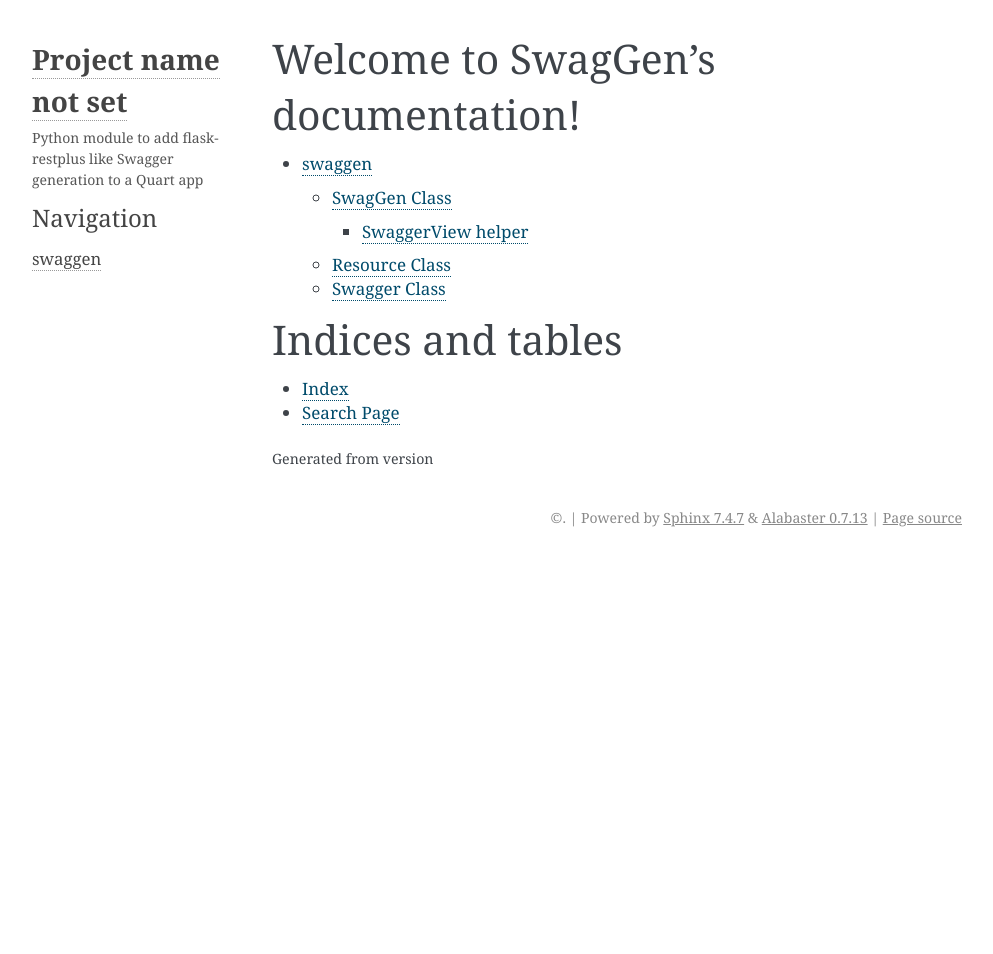
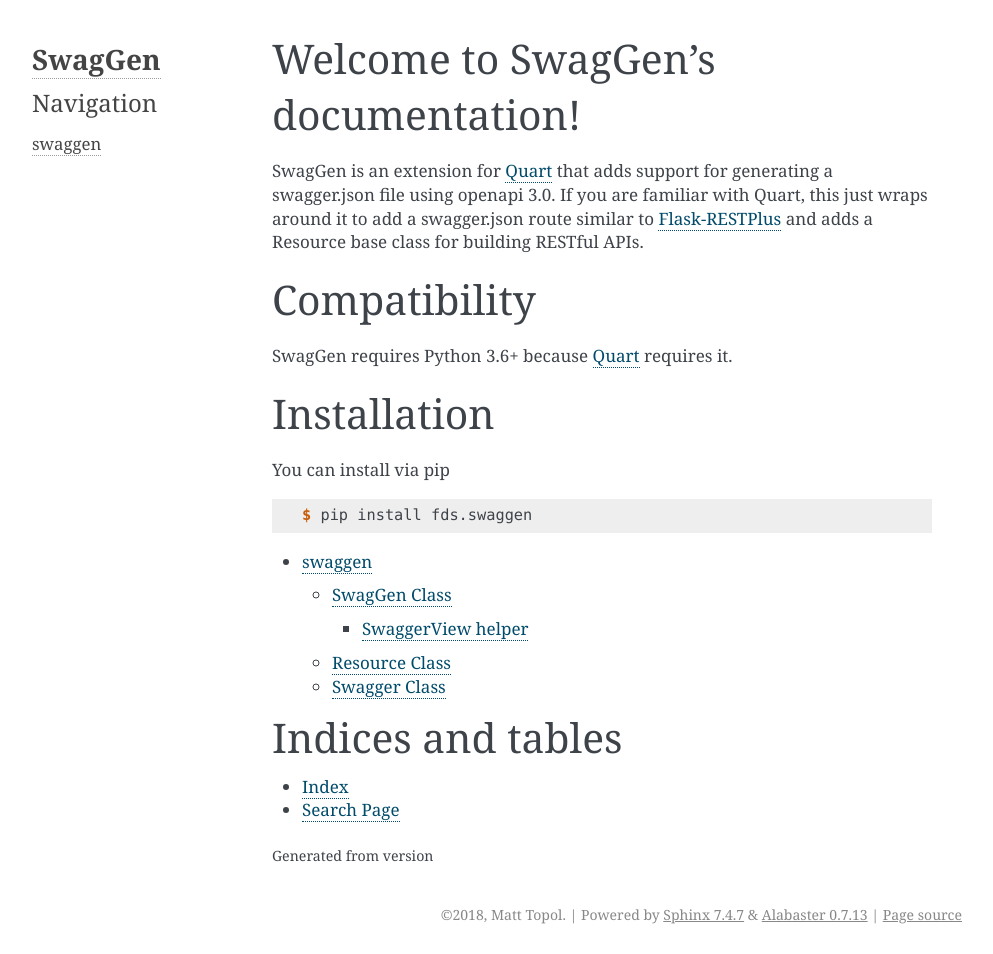
Before and after one commit to factset/quart-openapi, a Sphinx documentation site: the page built from docs/index.rst, in a window 1280 px wide. Shown: the whole page, without its empty margins (148-1141 px from the left). Built offline with Sphinx 7.4.7, drawn with Linux system fonts in a browser that asks for light colours; the version number could not be read and is left out; before the commit the page ends 900 px from its top, so only the background shows below that.

Commit message:
Updating docs and setup, plus README

```diff
--- a/README.rst
+++ b/README.rst
@@ -2,14 +2,19 @@
 SwagGen
 =======
 
-SwagGen is an extension for `Quart`_ that adds support for generating a swagger.json file using openapi 3.0.
-If you are familiar with Quart, this just wraps around it to add a swagger.json route similar to `Flask-RESTPlus`_
+.. inclusion-marker-do-not-remove
+
+SwagGen is an extension for Quart_ that adds support for generating a swagger.json file using openapi 3.0.
+If you are familiar with Quart, this just wraps around it to add a swagger.json route similar to Flask-RESTPlus_
 and adds a Resource base class for building RESTful APIs.
+
+.. _Quart: https://pgjones.gitlab.io/quart/
+.. _Flask-RESTPlus: https://flask-restplus.readthedocs.io/en/stable/
 
 Compatibility
 =============
 
-SwagGen requires Python 3.4+
+SwagGen requires Python 3.6+ because Quart_ requires it.
 
 Installation
 ============
--- a/docs/conf.py
+++ b/docs/conf.py
@@ -21,19 +21,21 @@
 
 import os
 import sys
-sys.path.insert(0, os.path.abspath('..'))
+sys.path.insert(0, os.path.abspath('../fds'))
 
 from jsonschema import RefResolver
 RefResolver.__module__ = 'jsonschema'
 
-#project = 'SwagGen'
-#copyright = '2018, mtopol'
+from swaggen import __short_version__, __release__, __description__
+
+project = 'SwagGen'
+copyright = '2018, Matt Topol'
 author = 'Matt Topol <mtopol@factset.com>'
 
 # The short X.Y version
-#version = '1.3'
+version = __short_version__
 # The full version, including alpha/beta/rc tags
-#release = '1.3.0'
+release = __release__
 
 add_module_names = False
 # -- General configuration ---------------------------------------------------
@@ -107,7 +109,7 @@
 # documentation.
 #
 html_theme_options = {
-    'description': 'Python module to add flask-restplus like Swagger generation to a Quart app'
+    'description': __description__
 }
 
 # Add any paths that contain custom static files (such as style sheets) here,
--- a/docs/index.rst
+++ b/docs/index.rst
@@ -3,8 +3,13 @@
    You can adapt this file completely to your liking, but it should at least
    contain the root `toctree` directive.
 
+.. title:: SwagGen
+
 Welcome to SwagGen's documentation!
 =====================================
+
+.. include:: ../README.rst
+   :start-after: inclusion-marker-do-not-remove
 
 .. toctree::
    :maxdepth: 4
--- a/docs/resource.rst
+++ b/docs/resource.rst
@@ -3,7 +3,7 @@
 Resource Class
 ==============
 
-.. currentmodule:: fds.swaggen
+.. currentmodule:: swaggen
 
 .. autoclass:: Resource
    :members:
--- a/docs/swaggen.rst
+++ b/docs/swaggen.rst
@@ -1,6 +1,6 @@
 .. _swaggen:
 
-.. currentmodule:: fds.swaggen
+.. currentmodule:: swaggen
 
 SwagGen Class
 =============
--- a/docs/swagger.rst
+++ b/docs/swagger.rst
@@ -3,7 +3,7 @@
 Swagger Class
 =============
 
-.. currentmodule:: fds.swaggen
+.. currentmodule:: swaggen
 
 .. autoclass:: Swagger
    :members:
--- a/fds/swaggen/__about__.py
+++ b/fds/swaggen/__about__.py
@@ -1,4 +1,4 @@
 # -*- coding: utf-8 -*-
 __short_version__ = '1.3'
-__release__ = '1.3.1'
+__release__ = '1.3.2'
 __description__ = 'Framework for Quart to add swagger generation to routes and restful resources'
```
Also changed, not shown: 1 other file.
